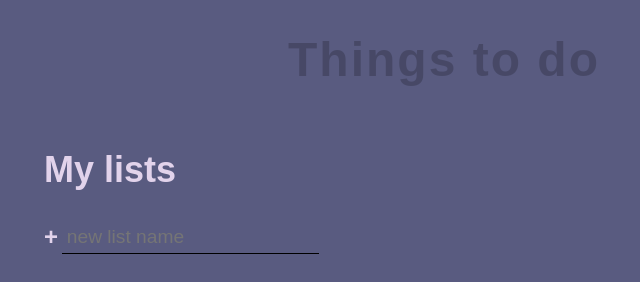
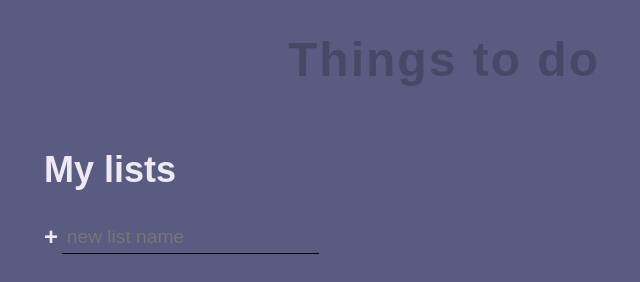
Before and after one commit to andypasso/todo_list, a website: page index.html in a window 1280 px wide. Shown: the full height of the page, 196-836 px from the left. Drawn offline with Linux system fonts and the light colour scheme.

Commit message:
finished styling , removed dummy test html

```diff
--- a/styles.css
+++ b/styles.css
@@ -1,6 +1,6 @@
 :root {
     --clr-primary:rgb(89, 91, 128);
-    --clr-light: rgb(226, 211, 235);
+    --clr-light: rgb(239, 233, 243);
     --clr-dark: #333;
     --clr-warning: rgb(99, 36, 36);
   }
```
Also changed, not shown: index.html (+4 -4 lines), package.json (added, +24 -0 lines), 2 other files.
